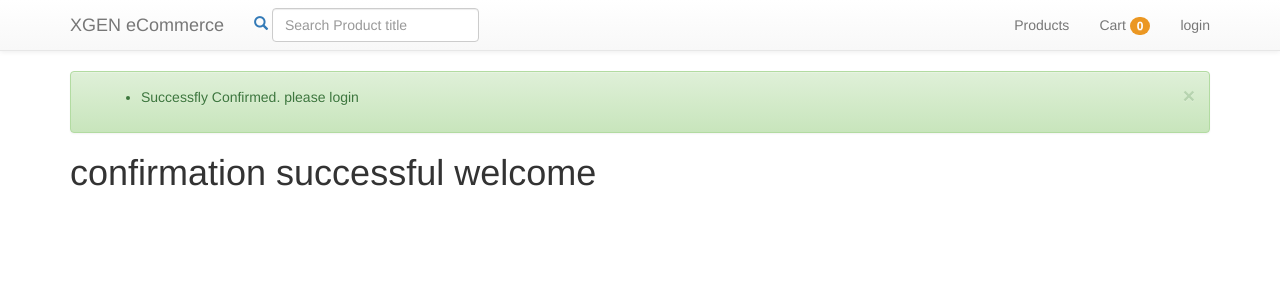
After one commit to xgenOsama/django_Ecommerce, a Django app: a page that uses ecommerce/templates/base.html in a window 1280 px wide. The commit adds this page. Shown: the top 300 px of the page. Run offline with Django 3.2, Linux system fonts and the light colour scheme; data comes from the database, SQL or seed files in the repository; both versions use the stored data as it was after the commit; some libraries are stand-ins or nearby versions.

Commit message:
emails verificaiton and messages done

```diff
--- a/ecommerce/accounts/models.py
+++ b/ecommerce/accounts/models.py
@@ -1,6 +1,7 @@
 from django.db import models
 from django.conf import settings
 from django.core.mail import send_mail
+from django.core.urlresolvers import reverse
 
 from django.template.loader import render_to_string
 
@@ -29,7 +30,7 @@ class EmailConfirmed(models.Model):
 
     def active_user_email(self):
         # send email here and render string
-        activation_url = "http://localhost:8000/accounts/activate/%s" % (self.activation_key,)
+        activation_url = "%s%s" % (settings.SITE_URL, reverse("activation_view", args=[self.activation_key]),)
         context = {
             "activation_key": self.activation_key,
             "activation_url": activation_url,
--- a/ecommerce/accounts/views.py
+++ b/ecommerce/accounts/views.py
@@ -1,13 +1,20 @@
-from django.shortcuts import render, HttpResponseRedirect
+import re
+
+from django.shortcuts import render, HttpResponseRedirect, Http404
+from django.core.urlresolvers import reverse
 from django.contrib.auth import logout, login, authenticate
+from django.contrib import messages
 from .forms import LoginForm, RegistrationForm
+from .models import EmailConfirmed
 
 
 # Create your views here.
 
 def logout_view(request):
     logout(request)
-    return HttpResponseRedirect('/')
+    messages.info(request, "Successfly Logged out. feel free of <a href='%s'>login</a> again" % (reverse('auth_login')),
+                  extra_tags='safe')
+    return HttpResponseRedirect('%s' % (reverse('auth_login'),))
 
 
 def login_view(request):
@@ -17,8 +24,10 @@ def login_view(request):
         username = form.cleaned_data['username']
         password = form.cleaned_data['password']
         user = authenticate(username=username, password=password)
-        user.emailconfirmed.active_user_email()
+        # user.emailconfirmed.active_user_email()
         login(request, user)
+        messages.success(request, "Successfly Logged in welcome back.")
+        return HttpResponseRedirect('/')
     context = {
         "form": form,
         "btn": btn,
@@ -33,6 +42,8 @@ def registeration_view(request):
         new_user = form.save(commit=False)
         new_user.firstname = 'osama'
         new_user.save()
+        messages.success(request, "Successfly Registered please confirm your email address now")
+        return HttpResponseRedirect('/')
         # username = form.cleaned_data['username']
         # password = form.cleaned_data['password']
         # user = authenticate(username=username, password=password)
@@ -42,3 +53,34 @@ def registeration_view(request):
         "btn": btn,
     }
     return render(request, "form.html", context)
+
+
+SHA1_RE = re.compile('^[a-f0-9]{40}$')
+
+
+def activation_view(request, activation_key):
+    print activation_key
+    if SHA1_RE.search(activation_key):
+        try:
+            user_confirmed = EmailConfirmed.objects.get(activation_key=activation_key)
+        except EmailConfirmed.DoesNotExist:
+            user_confirmed = None
+            messages.error(request, "There is an error with your request")
+            return HttpResponseRedirect('/')
+        if user_confirmed is not None and not user_confirmed.confirmed:
+            user_confirmed.confirmed = True
+            page_message = "confirmation successful welcome"
+            # user_confirmed.activation_key = "Confirmed"
+            user_confirmed.save()
+            messages.success(request, "Successfly Confirmed. please login")
+        elif user_confirmed is not None and user_confirmed.confirmed:
+            page_message = 'Already Confirmed'
+            messages.success(request, "Already Confirmed.")
+        else:
+            page_message = ""
+        context = {
+            'page_message': page_message
+        }
+        return render(request, "accounts/activation_complete.html", context)
+    else:
+        raise Http404
--- a/ecommerce/ecommerce/settings.py
+++ b/ecommerce/ecommerce/settings.py
@@ -26,6 +26,11 @@ SECRET_KEY = 'f@9-d2m4c9zw+9(yw-y%q$5u(v4=0*y!tt&0654$v@=^=ll!#h'
 DEBUG = True
 
 ALLOWED_HOSTS = []
+
+SITE_URL = "HTTP://WWW.EXAMPLE.COM"
+if DEBUG:
+    SITE_URL = "http://localhost:8000"
+
 
 DEFAULT_FROM_EMAIL = "somemail@gmail.com"
 try:
--- a/ecommerce/ecommerce/urls.py
+++ b/ecommerce/ecommerce/urls.py
@@ -32,6 +32,7 @@ urlpatterns = [
     url(r'^accounts/logout/$', 'accounts.views.logout_view', name='auth_logout'),
     url(r'^accounts/login/$', 'accounts.views.login_view', name='auth_login'),
     url(r'^accounts/register/$', 'accounts.views.registeration_view', name='auth_register'),
+    url(r'^accounts/activate/(?P<activation_key>\w+)/$', 'accounts.views.activation_view', name='activation_view')
 ]
 
 if settings.DEBUG:
--- /dev/null
+++ b/ecommerce/templates/accounts/activation_complete.html
@@ -0,0 +1,5 @@
+{% extends 'base.html' %}
+
+{% block content %}
+    <h1>{{ page_message }}</h1>
+{% endblock %}
--- a/ecommerce/templates/base.html
+++ b/ecommerce/templates/base.html
@@ -24,19 +24,38 @@
     <style>
         {% block styles %}
         {% endblock %}
-    .background_img_thumb{
+
+        .background_img_thumb {
             width: 100%;
             height: 100%;
             background-size: cover;
             background-repeat: no-repeat;
             background-position: center;
         }
+
+        .alert-top-message {
+            margin-bottom: 0px;
+            text-align: center;
+            display: none;
+            background-color: #60b3c2;
+            color: azure;
+        }
+
+        .alert-top-message h3 {
+            margin: 0px auto;
+        }
     </style>
 </head>
 
 <body>
 
-
+<div class="alert  alert-top-message alert-dismissable">
+    <button type="button" class="close" data-dismiss="alert" aria-label="Close"><span aria-hidden="true">&times;</span>
+    </button>
+    <div class="container">
+        <h3>Hello there</h3>
+    </div>
+</div>
 {% include "navbar.html" %}
 
 
@@ -45,6 +64,25 @@
 {% endblock %}
 
 <div class="container">
+    {% if messages %}
+        {% for message in messages %}
+            <div class="alert {% if 'success' in message.tags %} alert-success {% elif 'error' in message.tags %}
+            alert-danger
+            {% elif 'safe' in message.tags %}
+            alert-warning
+            {% else %}
+            alert-{{ message.tags }}
+            {% endif %}  alert-dismissable">
+                <button type="button" class="close" data-dismiss="alert" aria-label="Close"><span
+                        aria-hidden="true">&times;</span></button>
+                <div class="container">
+                    <ul class="messages">
+                        <li>{% if 'safe' in message.tags %}{{ message|safe }}{% else %}{{ message }}{% endif %}</li>
+                    </ul>
+                </div>
+            </div>
+        {% endfor %}
+    {% endif %}
     {% block content %}
     {% endblock %}
 </div>
```
Also changed, not shown: ecommerce/db.sqlite3, 4 other files. Lines whose indentation alone changed are shown as unchanged.
